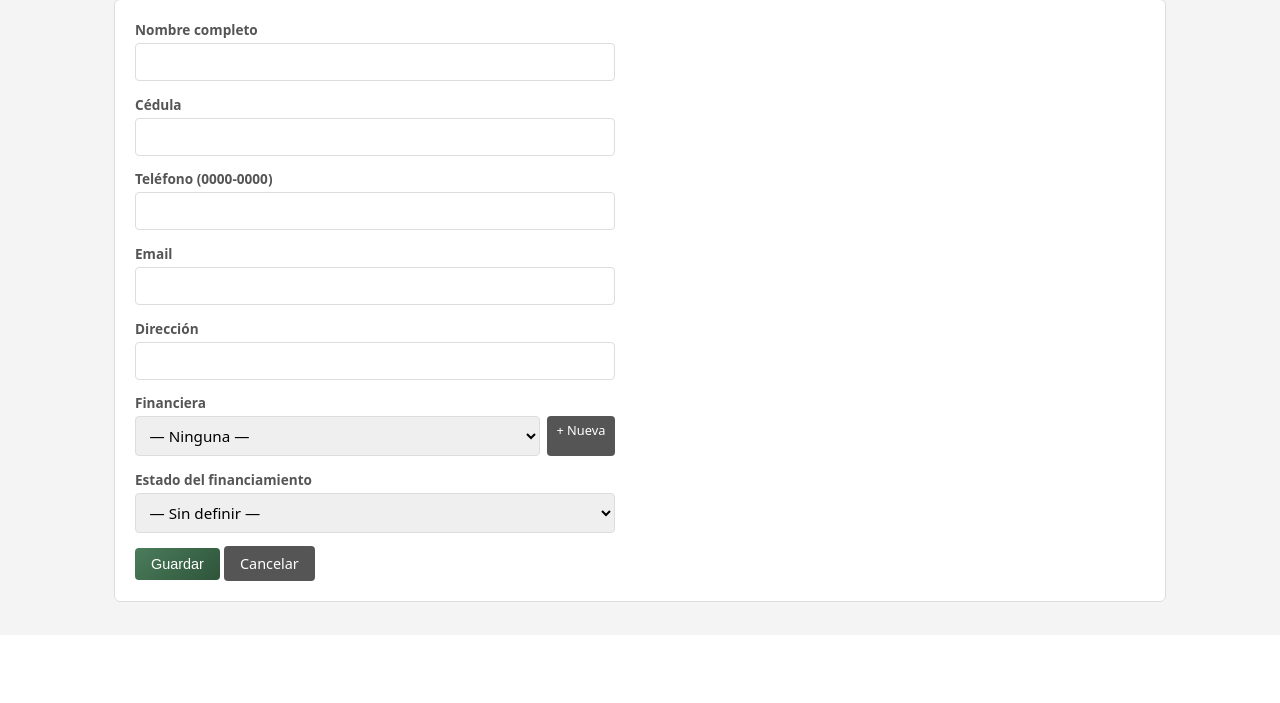
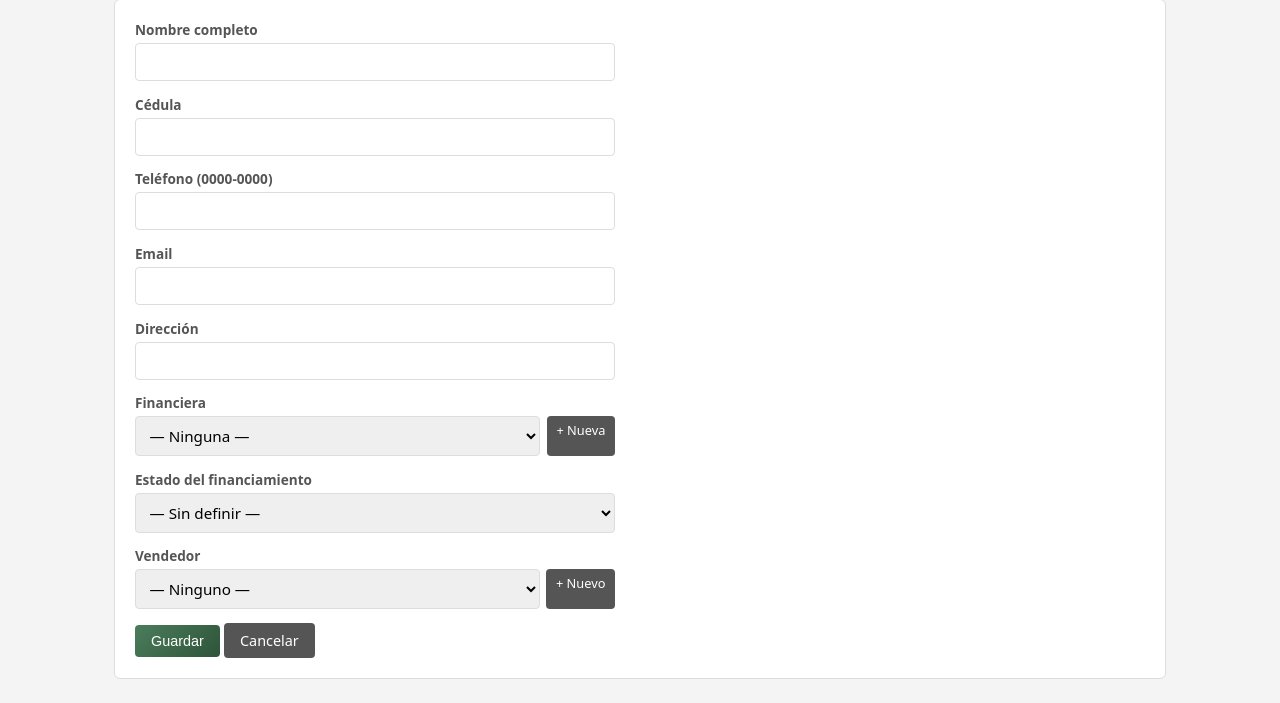
Before and after one commit to Vporras-88/Eli-n-Liam-Motors-CR, a Flask app: page /clientes/nuevo in a window 1280 px wide. Shown: the part 165-868 px from the top of the page. Before the commit the page ends 767 px from the top, so only its background shows below. Run offline with Flask 3, Linux system fonts and the light colour scheme; the visitor is signed in with stand-in values (Sample User, id 1); data comes from the database, SQL or seed files in the repository; data that the repository does not hold is empty.

Commit message:
Agregar Vendedor al módulo de Clientes
- Nuevo catálogo de Vendedores (modelo, controlador, rutas y vista)
  con botonera para agregar/eliminar nombres de vendedores, accesible
  desde Clientes → Vendedores.
- Nuevo campo vendedor (select) en el formulario de Cliente, visible
  también en el listado.
- Migración automática de la tabla `clientes` (columna vendedor_id).
- cliente_controller.editar_cliente conserva el vendedor existente
  cuando no se especifica, para no romper la CLI.

Co-Authored-By: Claude Sonnet 5 <noreply@anthropic.com>
Claude-Session: https://claude.ai/code/session_01WpVwH9SSiEgH7qaJsYcSbu

```diff
--- a/app/controllers/cliente_controller.py
+++ b/app/controllers/cliente_controller.py
@@ -19,12 +19,13 @@ def crear_cliente(
     direccion: str,
     financiera_id: int | None = None,
     estado_financiamiento: str | None = None,
+    vendedor_id: int | None = None,
 ) -> sqlite3.Row:
     if cliente_model.obtener_por_cedula(cedula.strip()) is not None:
         raise ValueError(f"Ya existe un cliente registrado con la cédula {cedula}.")
     cliente_id = cliente_model.crear(
         nombre.strip(), cedula.strip(), telefono.strip(), email.strip(), direccion.strip(),
-        financiera_id, estado_financiamiento,
+        financiera_id, estado_financiamiento, vendedor_id,
     )
     return cliente_model.obtener_por_id(cliente_id)
 
@@ -37,6 +38,7 @@ def editar_cliente(
     direccion: str,
     financiera_id: int | None = _SIN_ESPECIFICAR,
     estado_financiamiento: str | None = _SIN_ESPECIFICAR,
+    vendedor_id: int | None = _SIN_ESPECIFICAR,
 ) -> sqlite3.Row:
     actual = cliente_model.obtener_por_id(cliente_id)
     if actual is None:
@@ -45,9 +47,11 @@ def editar_cliente(
         financiera_id = actual["financiera_id"]
     if estado_financiamiento is _SIN_ESPECIFICAR:
         estado_financiamiento = actual["estado_financiamiento"]
+    if vendedor_id is _SIN_ESPECIFICAR:
+        vendedor_id = actual["vendedor_id"]
     cliente_model.actualizar(
         cliente_id, nombre.strip(), telefono.strip(), email.strip(), direccion.strip(),
-        financiera_id, estado_financiamiento,
+        financiera_id, estado_financiamiento, vendedor_id,
     )
     return cliente_model.obtener_por_id(cliente_id)
 
--- /dev/null
+++ b/app/controllers/vendedor_controller.py
@@ -0,0 +1,25 @@
+"""Controlador de Vendedores (catálogo de nombres asignable a un cliente)."""
+
+import sqlite3
+
+from app.models import vendedor as vendedor_model
+
+
+def crear_vendedor(nombre: str) -> sqlite3.Row:
+    nombre = nombre.strip()
+    if not nombre:
+        raise ValueError("El nombre del vendedor no puede estar vacío.")
+    if vendedor_model.obtener_por_nombre(nombre) is not None:
+        raise ValueError(f"Ya existe un vendedor registrado con el nombre '{nombre}'.")
+    vendedor_id = vendedor_model.crear(nombre)
+    return vendedor_model.obtener_por_id(vendedor_id)
+
+
+def listar_vendedores() -> list[sqlite3.Row]:
+    return vendedor_model.listar()
+
+
+def eliminar_vendedor(vendedor_id: int) -> None:
+    if vendedor_model.obtener_por_id(vendedor_id) is None:
+        raise ValueError("El vendedor indicado no existe.")
+    vendedor_model.eliminar(vendedor_id)
--- a/app/models/database.py
+++ b/app/models/database.py
@@ -28,6 +28,11 @@ CREATE TABLE IF NOT EXISTS financieras (
     nombre  TEXT NOT NULL UNIQUE
 );
 
+CREATE TABLE IF NOT EXISTS vendedores (
+    id      INTEGER PRIMARY KEY AUTOINCREMENT,
+    nombre  TEXT NOT NULL UNIQUE
+);
+
 CREATE TABLE IF NOT EXISTS clientes (
     id                      INTEGER PRIMARY KEY AUTOINCREMENT,
     nombre                  TEXT NOT NULL,
@@ -37,6 +42,7 @@ CREATE TABLE IF NOT EXISTS clientes (
     direccion               TEXT,
     financiera_id           INTEGER REFERENCES financieras(id),
     estado_financiamiento   TEXT CHECK (estado_financiamiento IN ('aprobado', 'rechazado', 'pendiente')),
+    vendedor_id             INTEGER REFERENCES vendedores(id),
     fecha_registro          TEXT NOT NULL
 );
 
@@ -139,6 +145,8 @@ def _migrar_clientes(conn: sqlite3.Connection) -> None:
             "ALTER TABLE clientes ADD COLUMN estado_financiamiento TEXT "
             "CHECK (estado_financiamiento IN ('aprobado', 'rechazado', 'pendiente'))"
         )
+    if "vendedor_id" not in columnas:
+        conn.execute("ALTER TABLE clientes ADD COLUMN vendedor_id INTEGER REFERENCES vendedores(id)")
     conn.commit()
 
 
--- a/app/views/web/routes/clientes_routes.py
+++ b/app/views/web/routes/clientes_routes.py
@@ -4,7 +4,7 @@ import sqlite3
 
 from flask import Blueprint, flash, redirect, render_template, request, url_for
 
-from app.controllers import cliente_controller, financiera_controller
+from app.controllers import cliente_controller, financiera_controller, vendedor_controller
 from app.models import cliente as cliente_model
 from app.utils import validators as v
 from app.views.web.auth import requiere_permiso
@@ -24,24 +24,25 @@ def listar():
 @requiere_permiso("clientes")
 def nuevo():
     financieras = financiera_controller.listar_financieras()
+    vendedores = vendedor_controller.listar_vendedores()
     if request.method == "POST":
         datos = request.form
         errores = _validar(datos, requerir_cedula=True)
         if errores:
             for e in errores:
                 flash(e, "error")
-            return render_template("clientes/form.html", cliente=None, valores=datos, financieras=financieras)
+            return render_template("clientes/form.html", cliente=None, valores=datos, financieras=financieras, vendedores=vendedores)
         try:
             cliente = cliente_controller.crear_cliente(
                 datos["nombre"], datos["cedula"], datos.get("telefono", ""), datos.get("email", ""), datos.get("direccion", ""),
-                _financiera_id(datos), _estado_financiamiento(datos),
+                _financiera_id(datos), _estado_financiamiento(datos), _vendedor_id(datos),
             )
             flash(f"Cliente '{cliente['nombre']}' registrado con id {cliente['id']}.", "exito")
             return redirect(url_for("clientes.listar"))
         except ValueError as e:
             flash(str(e), "error")
-            return render_template("clientes/form.html", cliente=None, valores=datos, financieras=financieras)
-    return render_template("clientes/form.html", cliente=None, valores={}, financieras=financieras)
+            return render_template("clientes/form.html", cliente=None, valores=datos, financieras=financieras, vendedores=vendedores)
+    return render_template("clientes/form.html", cliente=None, valores={}, financieras=financieras, vendedores=vendedores)
 
 
 @bp.route("/<int:cliente_id>/editar", methods=["GET", "POST"])
@@ -52,6 +53,7 @@ def editar(cliente_id):
         flash("El cliente indicado no existe.", "error")
         return redirect(url_for("clientes.listar"))
     financieras = financiera_controller.listar_financieras()
+    vendedores = vendedor_controller.listar_vendedores()
 
     if request.method == "POST":
         datos = request.form
@@ -59,19 +61,19 @@ def editar(cliente_id):
         if errores:
             for e in errores:
                 flash(e, "error")
-            return render_template("clientes/form.html", cliente=fila, valores=datos, financieras=financieras)
+            return render_template("clientes/form.html", cliente=fila, valores=datos, financieras=financieras, vendedores=vendedores)
         try:
             cliente_controller.editar_cliente(
                 cliente_id, datos["nombre"], datos.get("telefono", ""), datos.get("email", ""), datos.get("direccion", ""),
-                _financiera_id(datos), _estado_financiamiento(datos),
+                _financiera_id(datos), _estado_financiamiento(datos), _vendedor_id(datos),
             )
             flash("Cliente actualizado.", "exito")
             return redirect(url_for("clientes.listar"))
         except ValueError as e:
             flash(str(e), "error")
-            return render_template("clientes/form.html", cliente=fila, valores=datos, financieras=financieras)
+            return render_template("clientes/form.html", cliente=fila, valores=datos, financieras=financieras, vendedores=vendedores)
 
-    return render_template("clientes/form.html", cliente=fila, valores=dict(fila), financieras=financieras)
+    return render_template("clientes/form.html", cliente=fila, valores=dict(fila), financieras=financieras, vendedores=vendedores)
 
 
 @bp.route("/<int:cliente_id>/eliminar", methods=["POST"])
@@ -117,8 +119,43 @@ def eliminar_financiera(financiera_id):
     return redirect(url_for("clientes.financieras"))
 
 
+@bp.route("/vendedores")
+@requiere_permiso("clientes")
+def vendedores():
+    return render_template("clientes/vendedores.html", vendedores=vendedor_controller.listar_vendedores())
+
+
+@bp.route("/vendedores/nuevo", methods=["POST"])
+@requiere_permiso("clientes")
+def nuevo_vendedor():
+    try:
+        vendedor = vendedor_controller.crear_vendedor(request.form.get("nombre", ""))
+        flash(f"Vendedor '{vendedor['nombre']}' agregado.", "exito")
+    except ValueError as e:
+        flash(str(e), "error")
+    return redirect(url_for("clientes.vendedores"))
+
+
+@bp.route("/vendedores/<int:vendedor_id>/eliminar", methods=["POST"])
+@requiere_permiso("clientes")
+def eliminar_vendedor(vendedor_id):
+    try:
+        vendedor_controller.eliminar_vendedor(vendedor_id)
+        flash("Vendedor eliminado.", "exito")
+    except ValueError as e:
+        flash(str(e), "error")
+    except sqlite3.IntegrityError:
+        flash("No se puede eliminar: hay clientes asociados a este vendedor.", "error")
+    return redirect(url_for("clientes.vendedores"))
+
+
 def _financiera_id(datos) -> int | None:
     valor = datos.get("financiera_id", "").strip()
+    return int(valor) if valor else None
+
+
+def _vendedor_id(datos) -> int | None:
+    valor = datos.get("vendedor_id", "").strip()
     return int(valor) if valor else None
 
 
--- a/app/views/web/templates/clientes/form.html
+++ b/app/views/web/templates/clientes/form.html
@@ -49,6 +49,18 @@
             <option value="rechazado" {{ 'selected' if valores.get('estado_financiamiento') == 'rechazado' else '' }}>Rechazado</option>
         </select>
     </div>
+    <div class="campo">
+        <label for="vendedor_id">Vendedor</label>
+        <div style="display:flex;gap:0.4rem;">
+            <select id="vendedor_id" name="vendedor_id" style="flex:1;">
+                <option value="">— Ninguno —</option>
+                {% for vend in vendedores %}
+                <option value="{{ vend['id'] }}" {{ 'selected' if valores.get('vendedor_id')|string == vend['id']|string else '' }}>{{ vend['nombre'] }}</option>
+                {% endfor %}
+            </select>
+            <a class="btn btn-secundario btn-pequeno" href="{{ url_for('clientes.vendedores') }}" target="_blank" title="Agregar un nuevo vendedor en una pestaña aparte">+ Nuevo</a>
+        </div>
+    </div>
     <div>
         <button type="submit" class="btn">Guardar</button>
         <a class="btn btn-secundario" href="{{ url_for('clientes.listar') }}">Cancelar</a>
--- a/app/views/web/templates/clientes/listar.html
+++ b/app/views/web/templates/clientes/listar.html
@@ -5,6 +5,7 @@
     <h1>Clientes</h1>
     <div style="display:flex;gap:0.5rem;">
         <a class="btn btn-secundario" href="{{ url_for('clientes.financieras') }}">Financieras</a>
+        <a class="btn btn-secundario" href="{{ url_for('clientes.vendedores') }}">Vendedores</a>
         <a class="btn" href="{{ url_for('clientes.nuevo') }}">+ Agregar cliente</a>
     </div>
 </div>
@@ -18,7 +19,7 @@
 <div class="tabla-wrap">
 <table>
     <thead>
-        <tr><th>ID</th><th>Nombre</th><th>Cédula</th><th>Teléfono</th><th>Email</th><th>Dirección</th><th>Financiera</th><th>Estado</th><th></th></tr>
+        <tr><th>ID</th><th>Nombre</th><th>Cédula</th><th>Teléfono</th><th>Email</th><th>Dirección</th><th>Financiera</th><th>Estado</th><th>Vendedor</th><th></th></tr>
     </thead>
     <tbody>
         {% for c in clientes %}
@@ -37,6 +38,7 @@
                 —
                 {% endif %}
             </td>
+            <td>{{ c['vendedor_nombre'] or '—' }}</td>
             <td style="display:flex;gap:0.4rem;">
                 <a class="btn btn-secundario btn-pequeno" href="{{ url_for('clientes.editar', cliente_id=c['id']) }}">Editar</a>
                 <form class="form-en-linea" method="post" action="{{ url_for('clientes.eliminar', cliente_id=c['id']) }}" onsubmit="return confirm('¿Eliminar a {{ c['nombre'] }}? Esta acción no se puede deshacer.');">
@@ -45,7 +47,7 @@
             </td>
         </tr>
         {% else %}
-        <tr><td colspan="9"><em>No hay clientes registrados.</em></td></tr>
+        <tr><td colspan="10"><em>No hay clientes registrados.</em></td></tr>
         {% endfor %}
     </tbody>
 </table>
```
Also changed, not shown: app/models/cliente.py (+14 -10 lines), app/models/vendedor.py (added, +39 -0 lines), app/views/web/templates/clientes/vendedores.html (added, +39 -0 lines).
